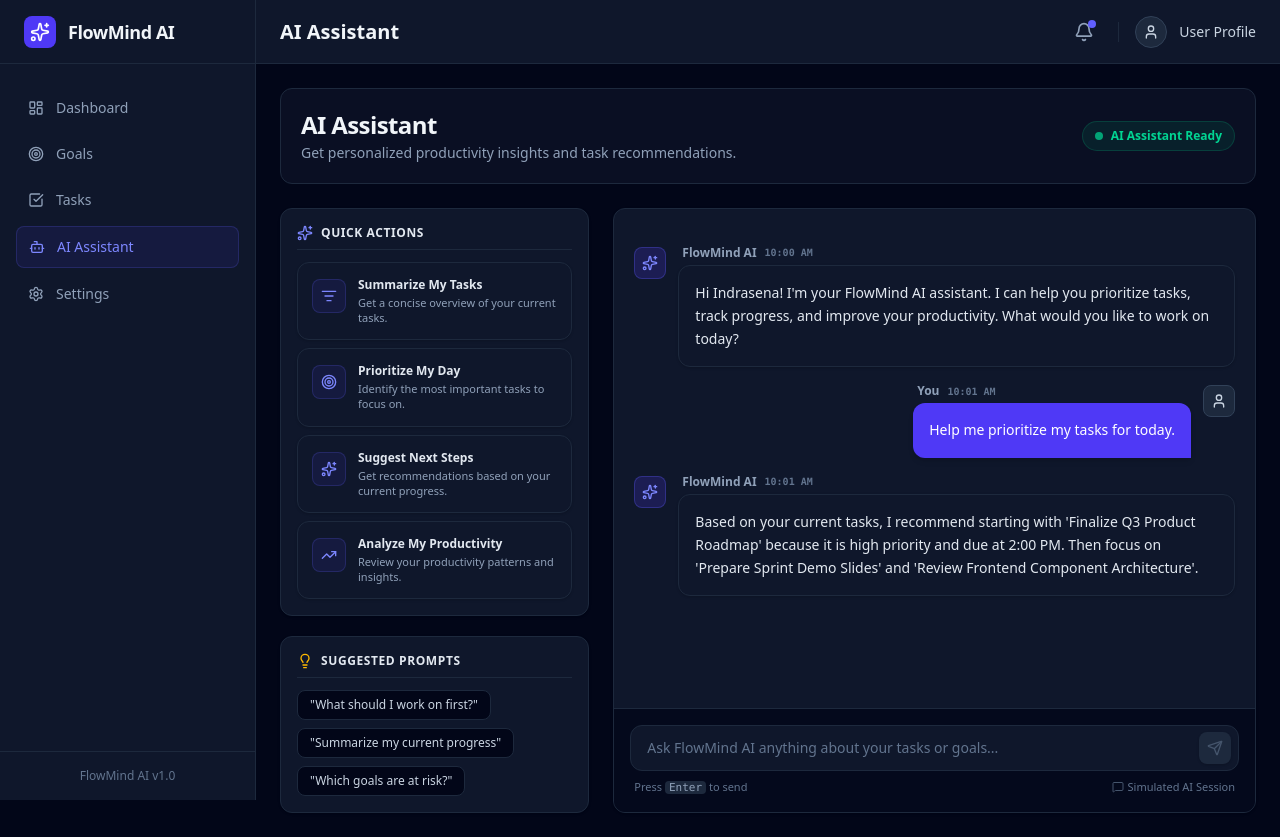
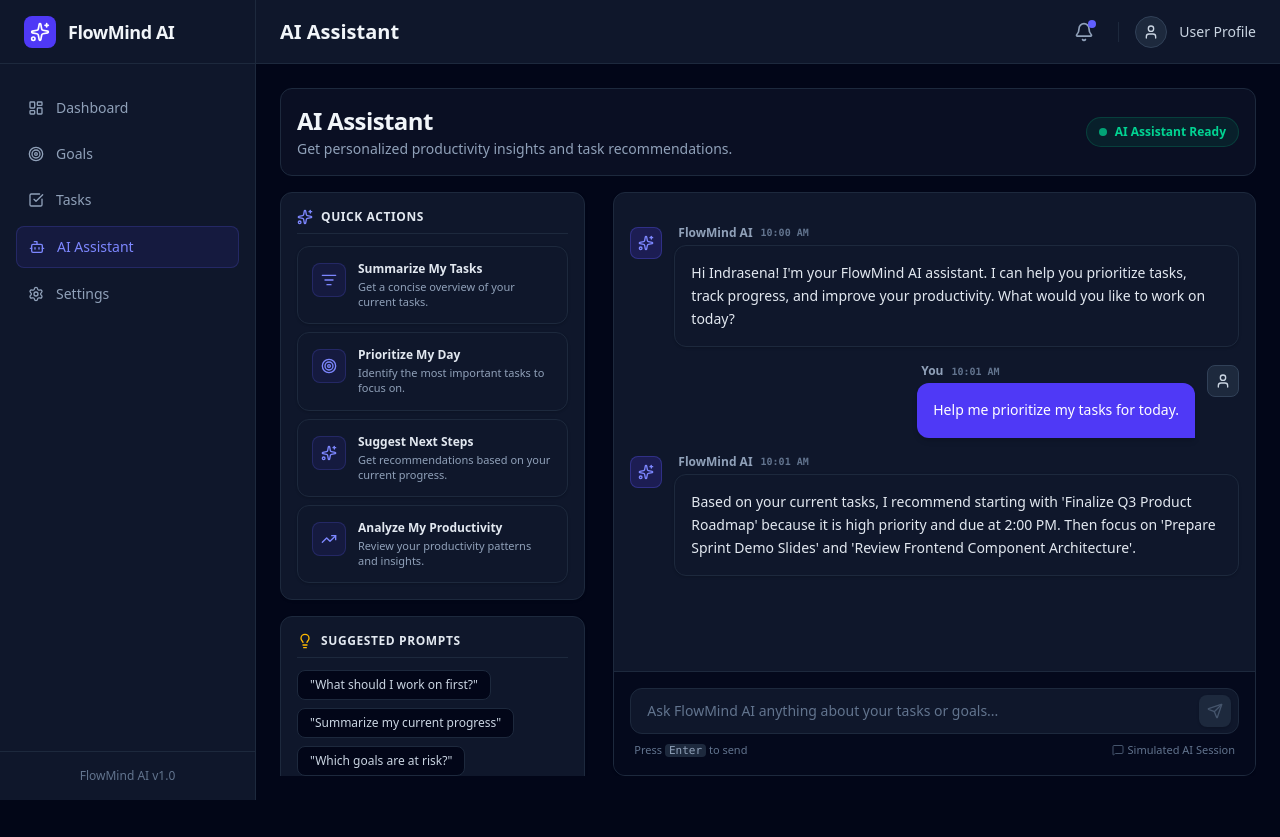
Before and after one commit to G-Indrasenareddy/ai-smart-task-workflow-hub, a React (Vite) app in the folder client/: page /ai-assistant in a window 1280 px wide. After the commit the page ends 800 px from the top, so only its background shows below. Built offline with nearby package versions, Linux system fonts and the light colour scheme.

Commit message:
AI Assistant chat layout behavior

```diff
--- a/client/src/components/Layout.jsx
+++ b/client/src/components/Layout.jsx
@@ -4,14 +4,14 @@ import Header from './Header';
 
 export default function Layout() {
   return (
-    <div className="min-h-screen bg-slate-950 text-slate-100 flex">
+    <div className="h-screen bg-slate-950 text-slate-100 flex overflow-hidden">
       {/* Fixed Sidebar */}
       <Sidebar />
 
       {/* Main Content Container */}
-      <div className="flex-1 pl-64 flex flex-col min-h-screen bg-slate-950">
+      <div className="flex-1 pl-64 flex flex-col h-screen bg-slate-950 overflow-hidden">
         <Header />
-        <main className="flex-1 p-6 bg-slate-950 flex flex-col">
+        <main className="flex-1 p-6 bg-slate-950 flex flex-col min-h-0 overflow-y-auto">
           <Outlet />
         </main>
       </div>
--- a/client/src/pages/AIAssistant.jsx
+++ b/client/src/pages/AIAssistant.jsx
@@ -136,9 +136,9 @@ export default function AIAssistant() {
   };
 
   return (
-    <div className="space-y-6 max-w-7xl mx-auto flex-1 w-full flex flex-col">
+    <div className="space-y-4 max-w-7xl mx-auto w-full flex-1 flex flex-col min-h-0 h-[calc(100vh-6.5rem)] overflow-hidden">
       {/* 1. Header Section */}
-      <div className="flex flex-col sm:flex-row sm:items-center justify-between gap-4 bg-slate-900/60 border border-slate-800 p-5 rounded-xl shrink-0">
+      <div className="flex flex-col sm:flex-row sm:items-center justify-between gap-4 bg-slate-900/60 border border-slate-800 p-4 rounded-xl shrink-0">
         <div>
           <h1 className="text-2xl font-bold text-slate-100 tracking-tight">AI Assistant</h1>
           <p className="text-sm text-slate-400 mt-0.5">
@@ -154,9 +154,9 @@ export default function AIAssistant() {
       </div>
 
       {/* 2. Main Workspace Layout */}
-      <div className="grid grid-cols-1 lg:grid-cols-3 gap-6 flex-1 min-h-0">
+      <div className="grid grid-cols-1 lg:grid-cols-3 gap-6 flex-1 min-h-0 overflow-hidden">
         {/* Left Column: Quick Actions & Suggested Prompts */}
-        <div className="space-y-5 flex flex-col min-h-0">
+        <div className="space-y-4 flex flex-col min-h-0 overflow-y-auto pr-1">
           {/* Quick Actions Panel */}
           <div className="bg-slate-900 border border-slate-800 rounded-xl p-4 space-y-3 shadow-sm">
             <div className="flex items-center gap-2 pb-2 border-b border-slate-800">
@@ -203,8 +203,8 @@ export default function AIAssistant() {
 
         {/* Right Column: Main Chat Window (Spans 2 cols on lg) */}
         <div className="lg:col-span-2 bg-slate-900 border border-slate-800 rounded-xl shadow-sm flex flex-col min-h-0 overflow-hidden">
-          {/* Chat Messages Container */}
-          <div className="flex-1 p-5 overflow-y-auto space-y-2">
+          {/* Chat Messages Container - Internal Scroll Only */}
+          <div className="flex-1 p-4 overflow-y-auto space-y-2 min-h-0">
             {messages.map((msg) => (
               <ChatMessage key={msg.id} message={msg} />
             ))}
@@ -212,8 +212,8 @@ export default function AIAssistant() {
             <div ref={chatBottomRef} />
           </div>
 
-          {/* Bottom Chat Input Bar */}
-          <div className="p-4 bg-slate-950/80 border-t border-slate-800">
+          {/* Bottom Chat Input Bar - Anchored to bottom */}
+          <div className="p-4 bg-slate-950/80 border-t border-slate-800 shrink-0">
             <div className="relative flex items-center">
               <input
                 type="text"
```
